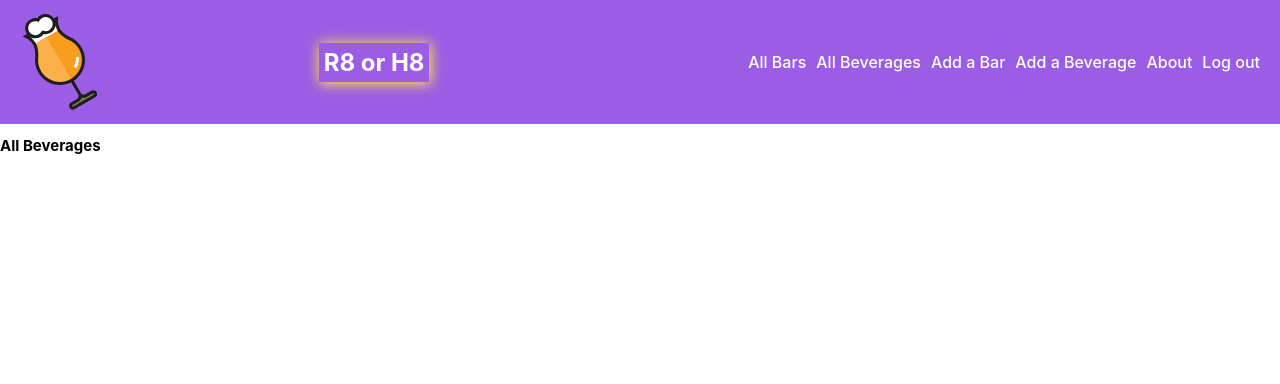
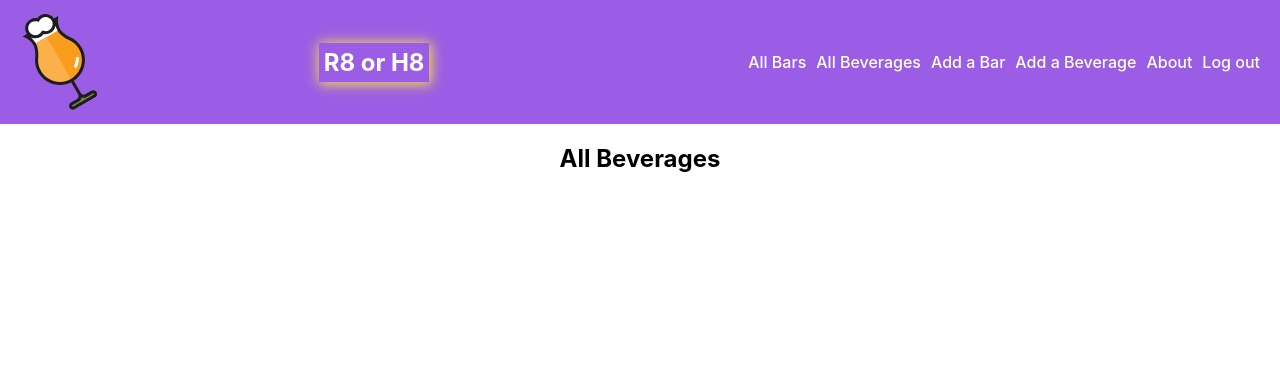
Before and after one commit to jdiffy47/r8-or-h8, a Django app: page /beverages/ in a window 1280 px wide. Shown: the top 384 px of the page. Run offline with Django 4.2, Linux system fonts and the light colour scheme; the visitor is signed in with stand-in values (Sample User, id 1); data that the repository does not hold is empty.

Commit message:
add flexbox and colors to bev index page

```diff
--- a/main_app/static/css/beverages/beverage-index.css
+++ b/main_app/static/css/beverages/beverage-index.css
@@ -0,0 +1,34 @@
+.bev-list-container {
+  display: flex;
+  justify-content: center;
+  align-items: center;
+  flex-direction: column;
+}
+
+.bev-card-container {
+  display: flex;
+  flex-direction: row;
+  flex-wrap: wrap;
+  justify-content: center;
+}
+
+.bev-card {
+  background: #fee440;
+  padding: 10px;
+  margin: 5px;
+  width: 250px;
+  text-align: center;
+}
+
+.bev-card > a {
+  text-decoration: none;
+  font-size: medium;
+}
+
+.bev-card > h3 {
+  border-bottom: solid green 2px;;
+}
+
+.bev-list-title {
+  font-size: x-large;
+}
--- a/main_app/templates/main_app/beverage_list.html
+++ b/main_app/templates/main_app/beverage_list.html
@@ -10,24 +10,21 @@
 {% endblock %}
 
 {% block content %}
-
+<div class="bev-list-container">
 <section>
-  <h1>All Beverages</h1>
+  <h1 class="bev-list-title">All Beverages</h1>
   <img src="" alt="">
 </section>
 
-<section>
+<section class="bev-card-container">
   {% for beverage in beverage_list %}
-  <div>
-    <div></div>
+  <div class="bev-card">
     <a href="{% url 'beverages_detail' beverage.id %}">
-      <div>
-        <h2>{{ beverage.name }}</h2>
-        <h3>{{ beverage.dankness }}</h3>
-      </div>
+      <h2>{{ beverage.name }}</h2>
+      <h3>{{ beverage.dankness }}</h3>
     </a>
   </div>
     {% endfor %}
 </section>
-
+</div>
 {% endblock %}
```
